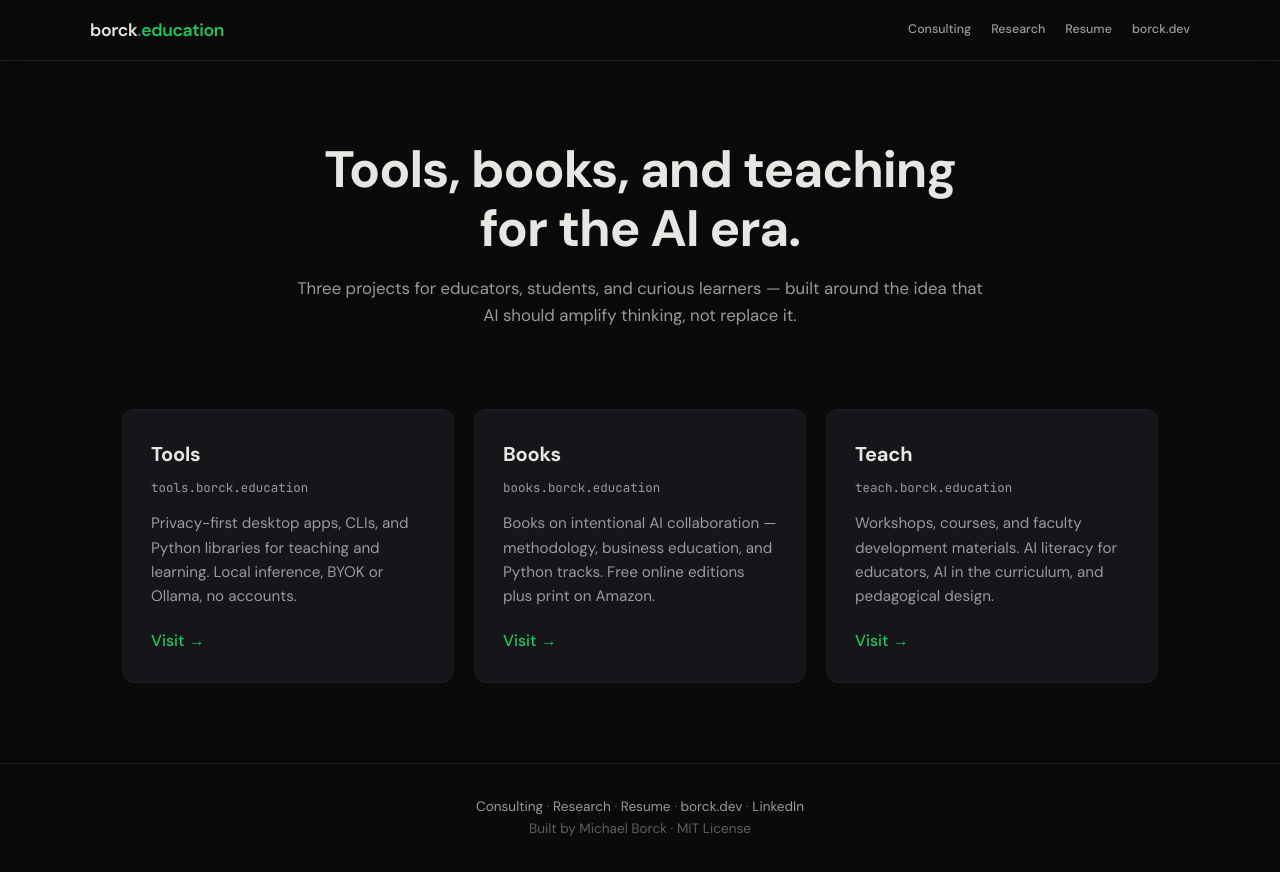
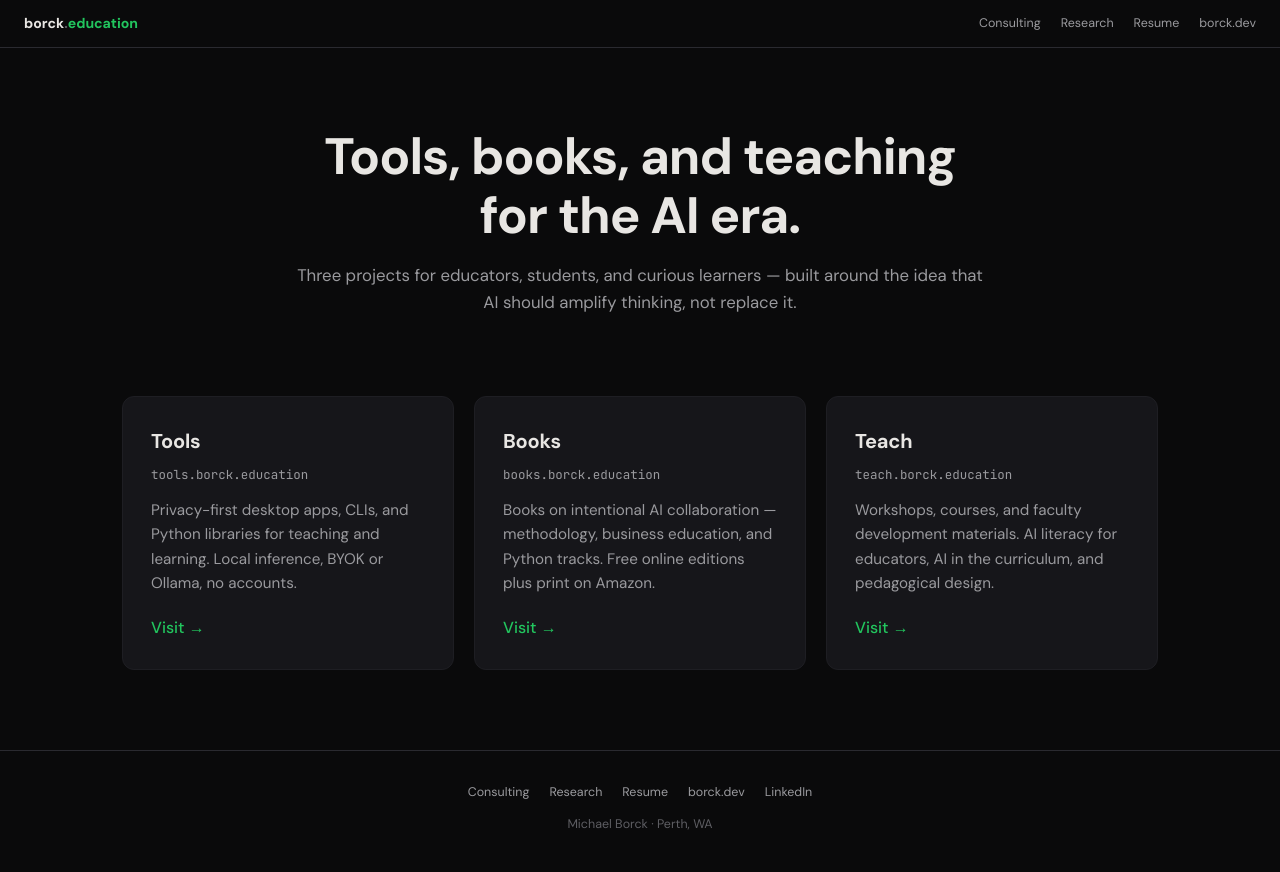
Before and after one commit to michael-borck/borck.education, a plain HTML site: page index.html in a window 1280 px wide. Drawn offline with Linux system fonts and the light colour scheme.

Commit message:
Convert <header> to .topbar div; standardise sizing across the cluster

```diff
--- a/index.html
+++ b/index.html
@@ -13,19 +13,16 @@
 </head>
 <body>
 
-<header>
-  <nav>
-    <div class="logo">
-      borck<span class="dot">.</span><span class="tld">education</span>
-    </div>
-    <div class="nav-links">
-      <a class="nav-link" href="https://borck.consulting" title="AI strategy and education consulting">Consulting</a>
-      <a class="nav-link" href="https://research.borck.dev" title="Academic research, papers, and HCI work">Research</a>
-      <a class="nav-link" href="https://resume.borck.dev" title="CV in 10 formats from a single YAML data source">Resume</a>
-      <a class="nav-link" href="https://borck.dev" title="Builder, educator, researcher, and consultant">borck.dev</a>
-    </div>
+<div class="topbar">
+  <a class="topbar-logo" href="/">borck<span class="dot">.</span><span class="tld">education</span></a>
+  <div class="topbar-spacer"></div>
+  <nav class="topbar-links">
+    <a href="https://borck.consulting" title="AI strategy and education consulting">Consulting</a>
+    <a href="https://research.borck.dev" title="Academic research, papers, and HCI work">Research</a>
+    <a href="https://resume.borck.dev" title="CV in 10 formats from a single YAML data source">Resume</a>
+    <a href="https://borck.dev" title="Builder, educator, researcher, and consultant">borck.dev</a>
   </nav>
-</header>
+</div>
 
 <section class="hero">
   <h1>Tools, books, and teaching for the AI era.</h1>
@@ -57,15 +54,15 @@
 
 </section>
 
-<footer>
-  <p>
-    <a href="https://borck.consulting">Consulting</a> ·
-    <a href="https://research.borck.dev">Research</a> ·
-    <a href="https://resume.borck.dev">Resume</a> ·
-    <a href="https://borck.dev">borck.dev</a> ·
+<footer class="site-footer">
+  <div class="footer-links">
+    <a href="https://borck.consulting">Consulting</a>
+    <a href="https://research.borck.dev">Research</a>
+    <a href="https://resume.borck.dev">Resume</a>
+    <a href="https://borck.dev">borck.dev</a>
     <a href="https://linkedin.com/in/michaelborck">LinkedIn</a>
-  </p>
-  <p>Built by Michael Borck · MIT License</p>
+  </div>
+  <p>Michael Borck · Perth, WA</p>
 </footer>
 
 </body>
--- a/styles.css
+++ b/styles.css
@@ -26,35 +26,26 @@ body {
 a { color: var(--accent); text-decoration: none; }
 a:hover { text-decoration: underline; }
 
-header {
-  border-bottom: 1px solid var(--gray-4);
-  backdrop-filter: blur(12px);
-  padding: 1rem 2rem;
-  position: sticky;
-  top: 0;
-  z-index: 10;
-  background: rgba(10, 10, 11, 0.8);
+.topbar {
+  display: flex; align-items: center; gap: 1rem;
+  padding: 0 1.5rem; height: 48px;
+  border-bottom: 1px solid var(--gray-3);
+  background: var(--gray-6);
+  position: sticky; top: 0; z-index: 10;
 }
-header nav {
-  max-width: 1100px;
-  margin: 0 auto;
-  display: flex;
-  align-items: center;
-  justify-content: space-between;
+.topbar-logo {
+  font-family: var(--mono); font-size: 0.88rem; font-weight: 700;
+  text-decoration: none; color: var(--white); white-space: nowrap;
 }
-header .logo { font-size: 1.1rem; font-weight: 600; letter-spacing: -0.02em; }
-header .logo .dot { color: var(--gray-2); }
-header .logo .tld { color: var(--accent); }
-header nav .nav-links {
-  display: flex;
-  gap: 1.25rem;
+.topbar-logo .dot { color: var(--gray-2); }
+.topbar-logo .tld { color: var(--accent); }
+.topbar-spacer { flex: 1; }
+.topbar-links { display: flex; gap: 1.25rem; }
+.topbar-links a {
+  font-size: 0.78rem; color: var(--gray-1); text-decoration: none;
+  transition: color 0.15s;
 }
-header nav a.nav-link {
-  color: var(--gray-1);
-  font-size: 0.78rem;
-  font-weight: 500;
-}
-header nav a.nav-link:hover { color: var(--white); text-decoration: none; }
+.topbar-links a:hover { color: var(--accent); }
 
 .hero {
   text-align: center;
@@ -112,13 +103,17 @@ header nav a.nav-link:hover { color: var(--white); text-decoration: none; }
   font-weight: 500;
 }
 
-footer {
-  border-top: 1px solid var(--gray-4);
+.site-footer {
+  border-top: 1px solid var(--gray-3);
   margin-top: 3rem;
-  padding: 2rem;
+  padding: 2rem 1.5rem;
   text-align: center;
   color: var(--gray-2);
-  font-size: 0.85rem;
+  font-size: 0.78rem;
 }
-footer a { color: var(--gray-1); }
-footer a:hover { color: var(--white); }
+.site-footer .footer-links {
+  display: flex; justify-content: center; gap: 1.25rem;
+  flex-wrap: wrap; margin-bottom: 0.75rem;
+}
+.site-footer a { color: var(--gray-1); text-decoration: none; transition: color 0.15s; }
+.site-footer a:hover { color: var(--accent); }
```
